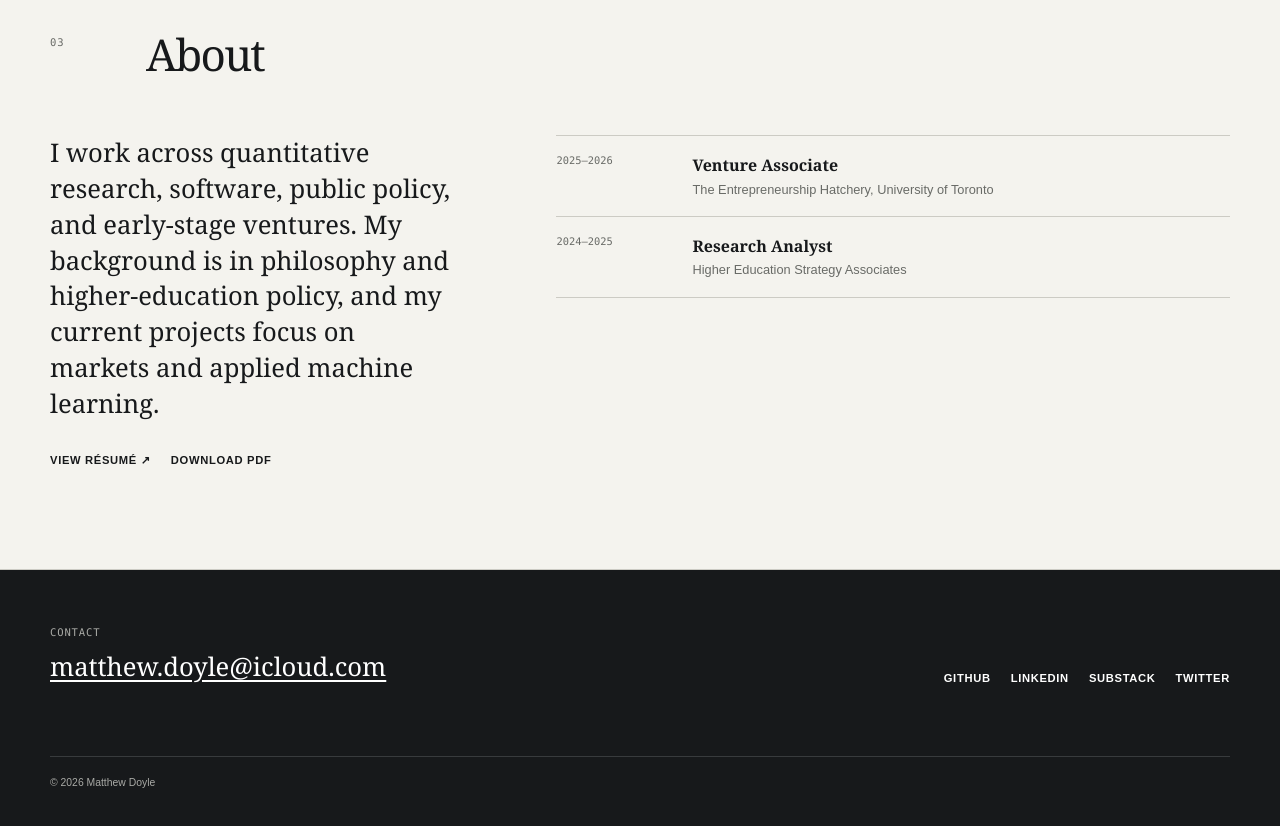
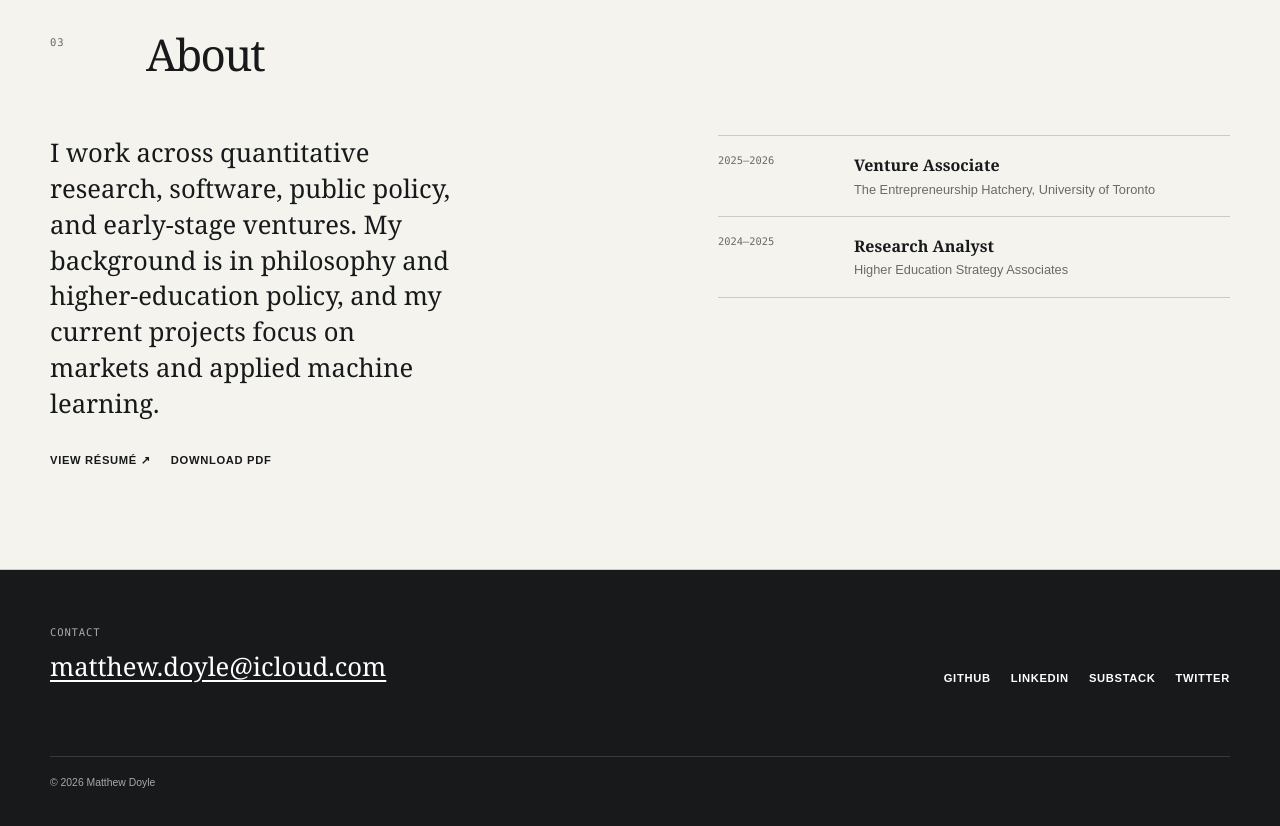
Before and after one commit to mldoyle/mldoyle.github.io, a plain HTML site: page index.html in a window 1280 px wide. Shown: the part 2060-2886 px from the top of the page. Drawn offline with Linux system fonts and the light colour scheme.

Commit message:
Narrow experience column

```diff
--- a/styles.css
+++ b/styles.css
@@ -208,6 +208,12 @@ a.project-row:hover .row-arrow, .article-row:hover .row-arrow { color: var(--blu
   gap: clamp(3rem, 8vw, 8rem);
 }
 
+.experience-list {
+  width: 100%;
+  max-width: 32rem;
+  justify-self: end;
+}
+
 .about-copy > p { margin: 0; font-family: Georgia, "Times New Roman", serif; font-size: clamp(1.3rem, 2vw, 1.75rem); line-height: 1.4; }
 .about-links { display: flex; flex-wrap: wrap; gap: 1.25rem; margin-top: 2rem; }
 
@@ -253,6 +259,7 @@ footer > p { grid-column: 1 / -1; margin: 1.5rem 0 0; padding-top: 1.25rem; bord
   .article-date, .article-title, .article-summary { grid-column: 1; }
   .article-row .row-arrow { grid-column: 2; grid-row: 1 / span 3; }
   .about-grid { grid-template-columns: 1fr; gap: 3rem; }
+  .experience-list { max-width: none; }
   footer { grid-template-columns: 1fr; gap: 2rem; padding: 3.5rem 1.25rem; }
   footer > p { grid-column: 1; }
 }
```
